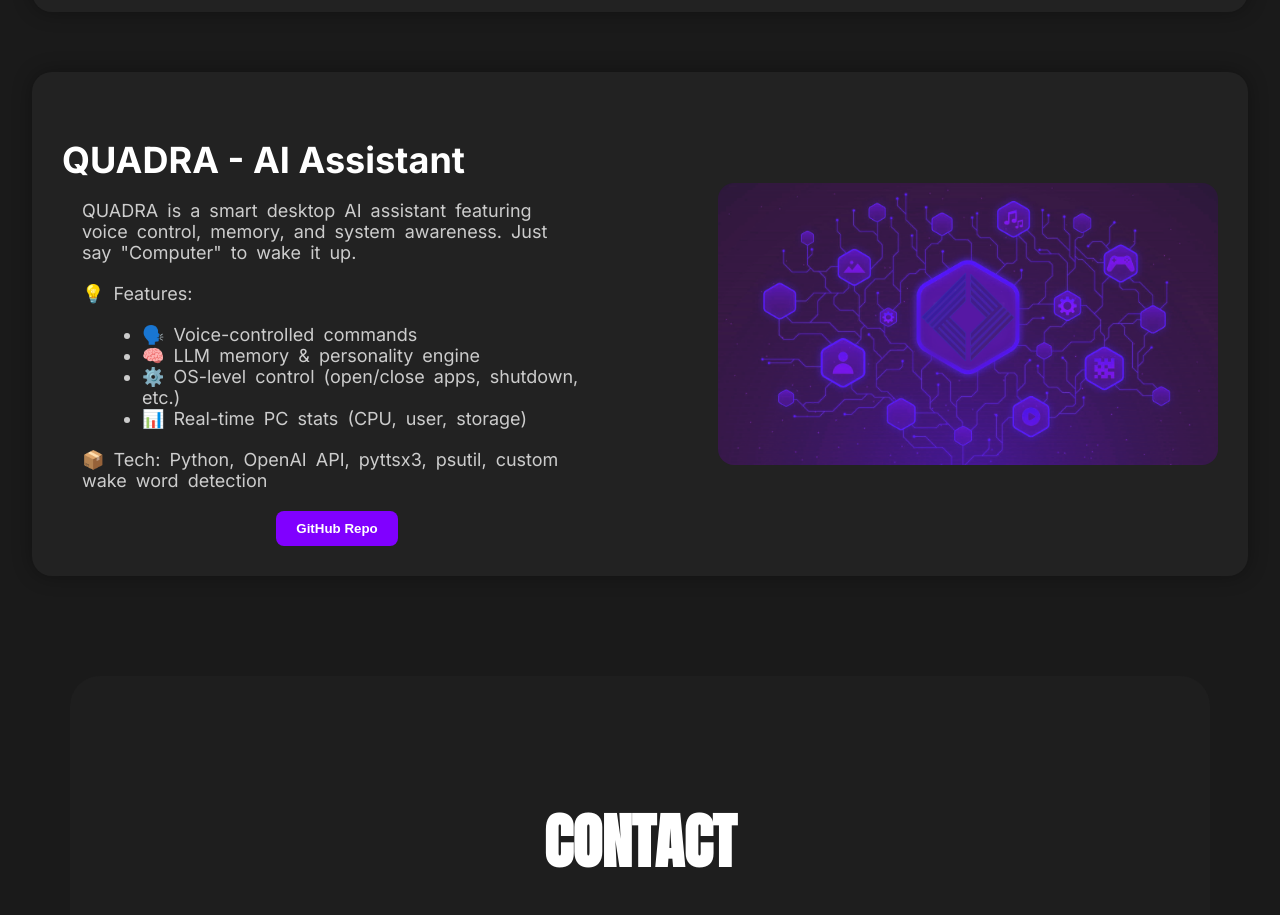
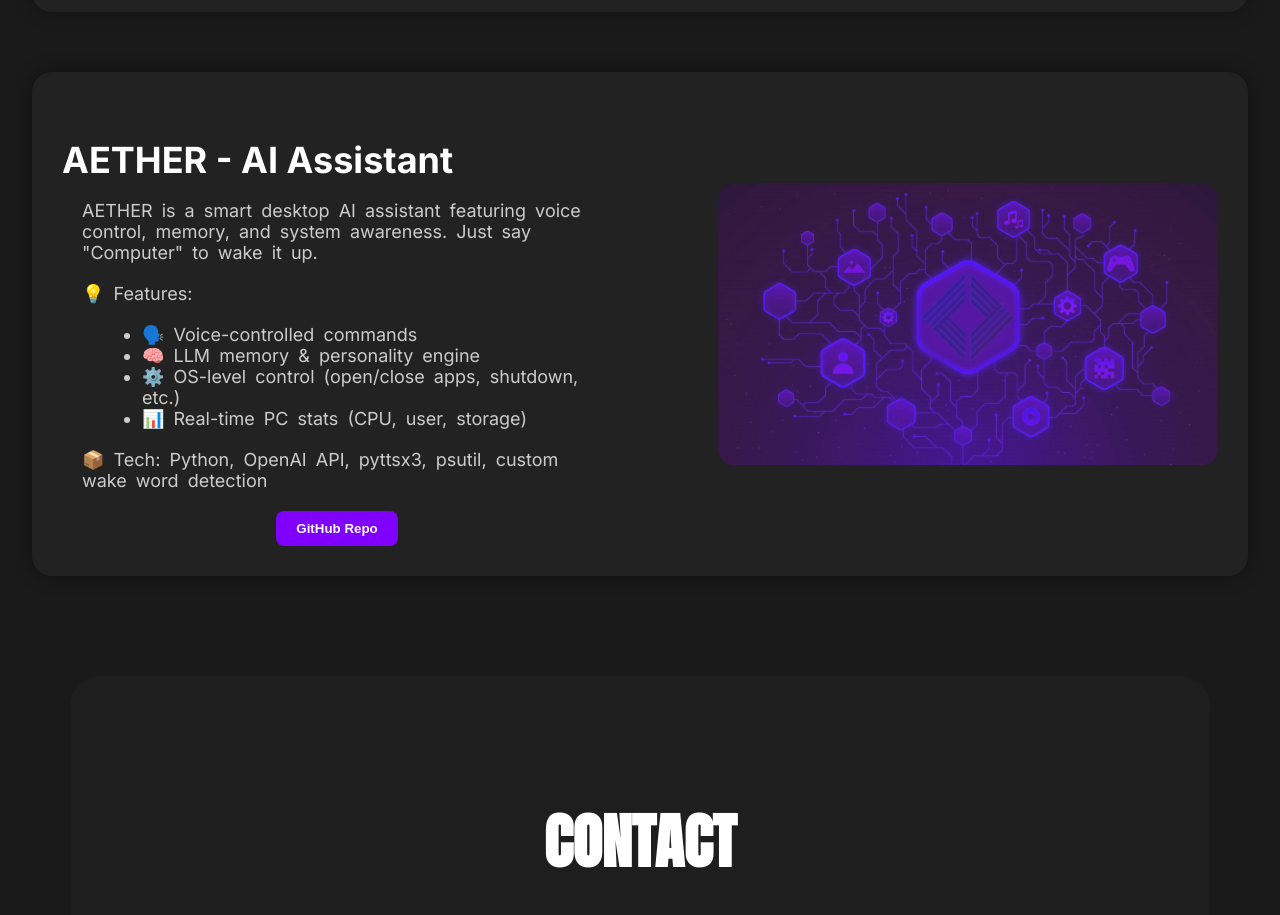
Before and after one commit to Faycal-KJ/Portfolio_Website_CodeBase, a React (Create React App) app: page / in a window 1280 px wide. Shown: the part 2640-3555 px from the top of the page. Built offline with nearby package versions, Linux system fonts and the light colour scheme; no server answers.

Commit message:
Update Home.js

```diff
--- a/src/Home.js
+++ b/src/Home.js
@@ -141,8 +141,8 @@
           {/* Project 3 */}
           <div className="Project-CARD">
             <div>
-              <p className="Project-CARD-TITLE">QUADRA - AI Assistant</p>
-              <p className="Project-CARD-Description">QUADRA is a smart desktop AI assistant featuring voice control, memory, and system awareness. Just say "Computer" to wake it up.</p>
+              <p className="Project-CARD-TITLE">AETHER - AI Assistant</p>
+              <p className="Project-CARD-Description">AETHER is a smart desktop AI assistant featuring voice control, memory, and system awareness. Just say "Computer" to wake it up.</p>
               <p className="Project-CARD-Description">💡 Features:</p>
               <ul className="Project-CARD-Description">
                 <li>🗣️ Voice-controlled commands</li>
```
